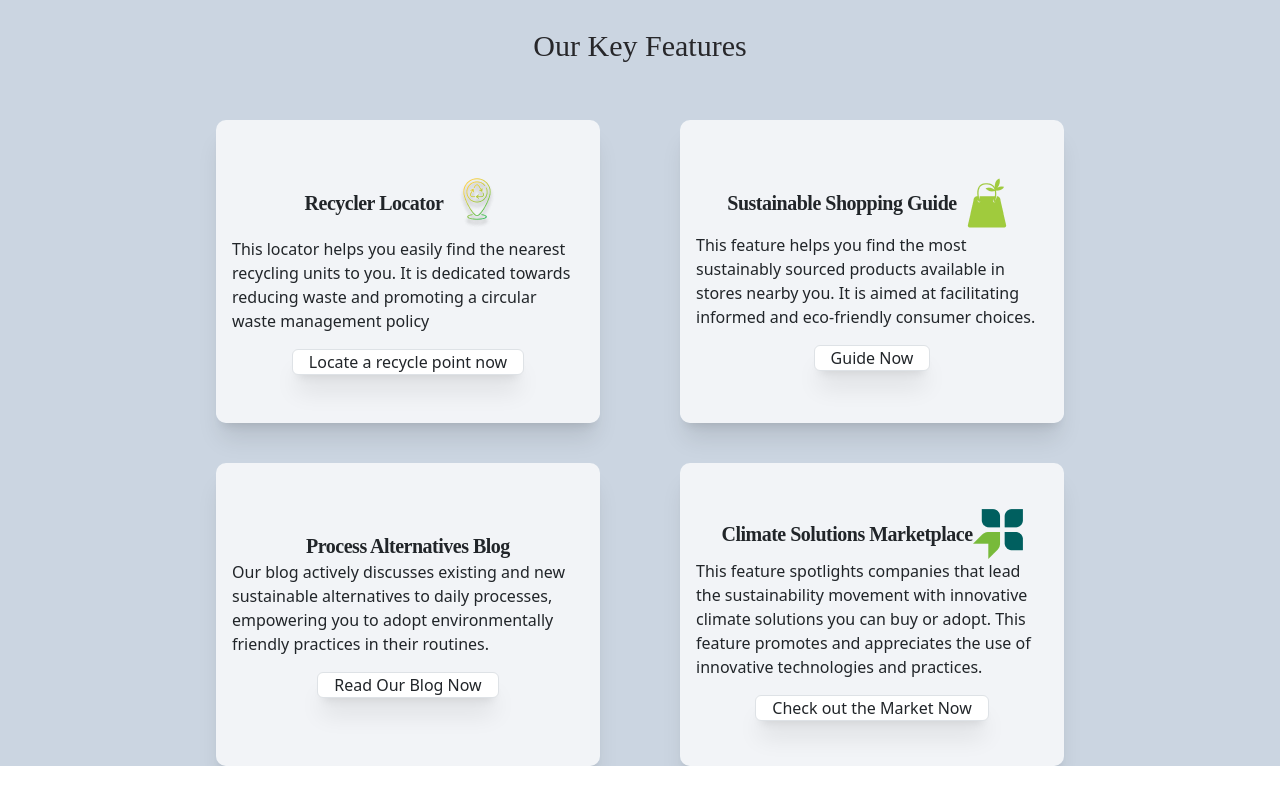
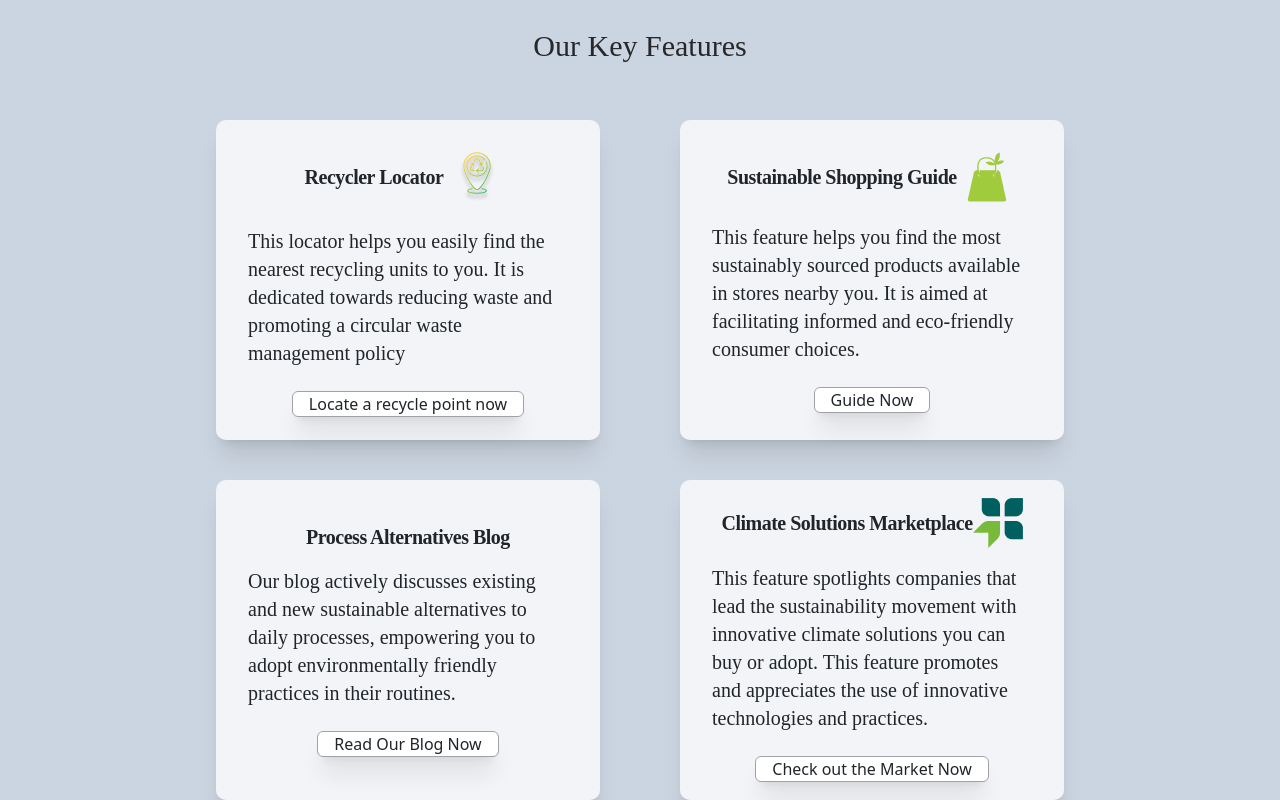
Before and after one commit to kalyani179/Vizhi, a React (Create React App) app: page / in a window 1280 px wide. Shown: the part 1110-1910 px from the top of the page. Before the commit the page ends 1876 px from the top, so only its background shows below. Built offline with nearby package versions, Linux system fonts and the light colour scheme.

Commit message:
Updated KeyFeatures

```diff
--- a/src/components/Home/OurKeyFeature.jsx
+++ b/src/components/Home/OurKeyFeature.jsx
@@ -3,13 +3,13 @@ import OurKeyFeaturesEntries from './OurKeyFeaturesEntries';
 
 function FeatureEntry(props){
   return(
-    <div className='w-96 h-[303px] p-3 flex bg-white bg-opacity-75 rounded-[10px] shadow-xl flex-column justify-center align-items-center'>
+    <div className='w-96 h-[320px] p-3 flex bg-white bg-opacity-75 rounded-[10px] shadow-xl flex-column justify-center align-items-center'>
       <div className='flex flex-row justify-items-center align-items-center'>
         <h1 className="text-xl font-bold font-['Oldenburg'] tracking-tight">{props.heading}</h1>
         <img src={props.logo} alt="" />
       </div>
-      <p className='mb-3'>{props.text}</p>
-      <button className='px-3 bg-white bg-opacity-80 rounded shadow-xl border border-zinc-800'>{props.button}</button>
+      <p className="m-3 text-xl font-normal font-['Oldenburg']">{props.text}</p>
+      <button className='px-3 mt-2 bg-white bg-opacity-80 rounded shadow-xl border !border-zinc-400'>{props.button}</button>
     </div>
   )
 }
```
